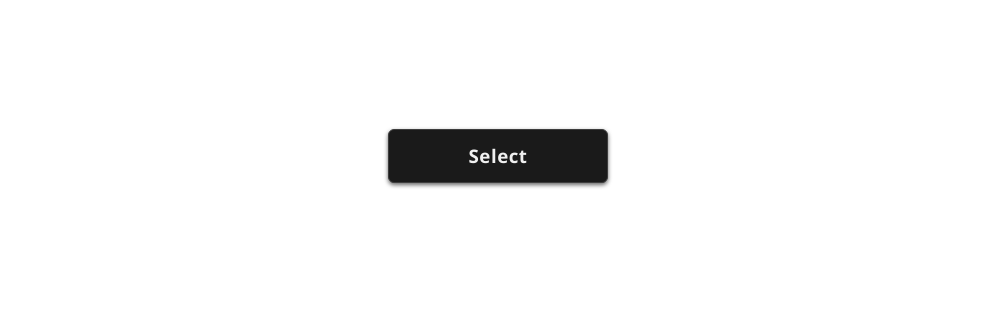
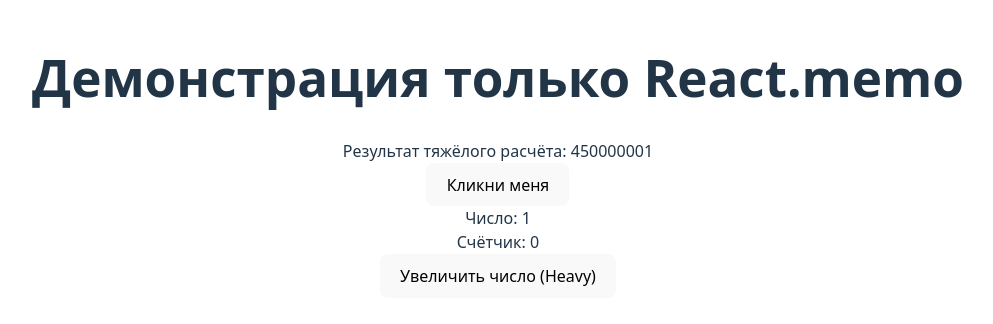
Before and after one commit to molniagrom/react_kak_prosto, a React (Vite) app: page / in a window 1280 px wide. Shown: the part 244-568 px from the top of the page, without its empty margins (142-1135 px from the left). Built offline with nearby package versions, Linux system fonts and the light colour scheme.

Commit message:
watched 18 useMemo

```diff
--- a/src/App.tsx
+++ b/src/App.tsx
@@ -1,20 +1,22 @@
 import './App.css'
 
-import {Select} from "./components/Select.tsx";
+// import {Select} from "./components/Select.tsx";
+import ReactWithMemo from "./components/ReactMemo.tsx";
 
 function App() {
 
-    const users = [
-        {title: "Ivan", id: "1"},
-        {title: "Nasty", id: "2"},
-        {title: "Valy", id: "3"},
-        {title: "Igor", id: "4"},
-        {title: "Alex", id: "5"},
-    ]
+    // const users = [
+    //     {title: "Ivan", id: "1"},
+    //     {title: "Nasty", id: "2"},
+    //     {title: "Valy", id: "3"},
+    //     {title: "Igor", id: "4"},
+    //     {title: "Alex", id: "5"},
+    // ]
 
   return (
     <>
-        <Select users={users}/>
+        {/*<Select users={users}/>*/}
+        <ReactWithMemo/>
     </>
   )
 }
--- /dev/null
+++ b/src/components/ReactMemo.tsx
@@ -0,0 +1,47 @@
+import { useState } from 'react';
+import * as React from 'react';
+
+interface HeavyCalculationProps {
+    number: number;
+}
+
+interface SimpleChildProps {
+    onClick: () => void;
+}
+
+const HeavyCalculation: React.FC<HeavyCalculationProps> = React.memo(({ number }) => {
+    console.log('🚀 Тяжёлый расчёт...');
+    let result = 0;
+    for (let i = 0; i < 1e8; i++) {
+        result += i % 10;
+    }
+    const computedValue = result + number;
+
+    console.log('🔁 Рендер HeavyCalculation');
+
+    return <div>Результат тяжёлого расчёта: {computedValue}</div>;
+});
+
+const SimpleChild: React.FC<SimpleChildProps> = React.memo(({ onClick }) => {
+    console.log('🔁 Рендер SimpleChild');
+    return <button onClick={onClick}>Кликни меня</button>;
+});
+
+export default function ReactWithMemo() {
+    const [number, setNumber] = useState<number>(1);
+    const [count, setCount] = useState(0);
+
+    const incrementNumber = () => setNumber((prev) => prev + 1);
+    const incrementCount = () => setCount((prev) => prev + 1);
+
+    return (
+        <div>
+            <h1>Демонстрация только React.memo</h1>
+            <HeavyCalculation number={number} />
+            <SimpleChild onClick={incrementCount} />
+            <div>Число: {number}</div>
+            <div>Счётчик: {count}</div>
+            <button onClick={incrementNumber}>Увеличить число (Heavy)</button>
+        </div>
+    );
+}
```
Also changed, not shown: src/components/UseMemo.tsx (added, +67 -0 lines), 1 other file (tests, documents, lock files or other folders).
